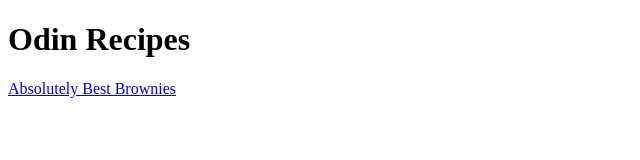
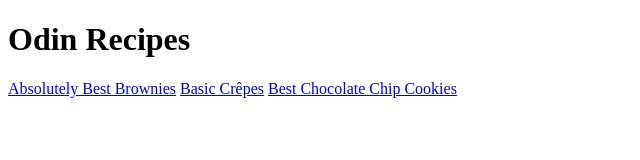
Before and after one commit to ludlgr/odin-recipes-2024, a plain HTML site: page index.html in a window 1280 px wide. Shown: the whole page, without its empty margins (0-640 px from the left). Drawn offline with Linux system fonts and the light colour scheme.

Commit message:
Add recipe links to index.html

```diff
--- a/index.html
+++ b/index.html
@@ -9,5 +9,7 @@
   <body>
     <h1>Odin Recipes</h1>
     <a href="recipes/brownies.html">Absolutely Best Brownies</a>
+    <a href="recipes/crepes.html">Basic Crêpes</a>
+    <a href="recipes/cookies.html">Best Chocolate Chip Cookies</a>
   </body>
 </html>
```
